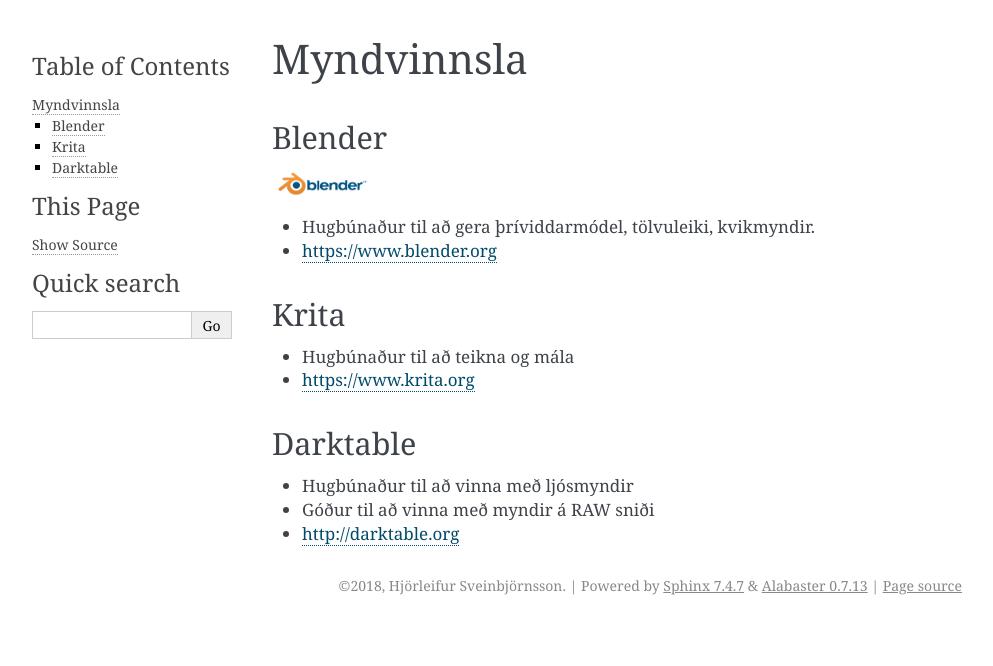
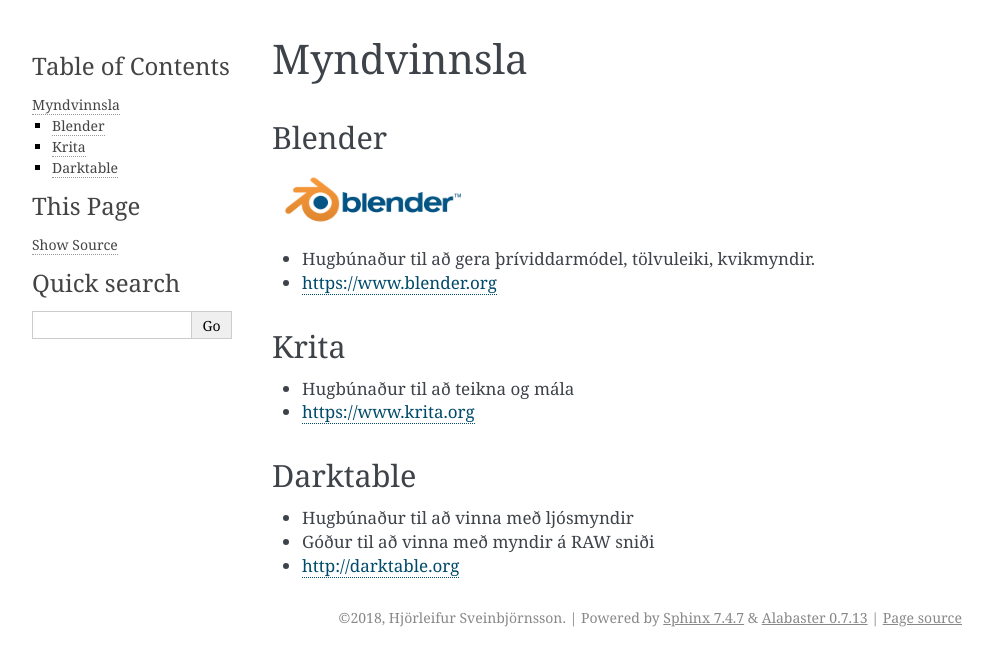
Before and after one commit to hjorleifurs/teiknimyndir, a Sphinx documentation site: the page built from docs/myndvinnsla.rst, in a window 1280 px wide. Shown: the top 666 px of the page, without its empty margins (148-1141 px from the left). Built offline with Sphinx 7.4.7, drawn with Linux system fonts in a browser that asks for light colours.

Commit message:
bætti við .gitignore og lagaði myndvinnsla

```diff
--- a/docs/myndvinnsla.rst
+++ b/docs/myndvinnsla.rst
@@ -5,7 +5,8 @@
 #######
 
 .. image:: pics/blenderlogocolor.png
-  :width: 100
+  :width: 200
+  :target: http://blender.org
   :alt: Blender logo
 
 * Hugbúnaður til að gera þríviddarmódel, tölvuleiki, kvikmyndir.
```
Also changed, not shown: 1 other file.
